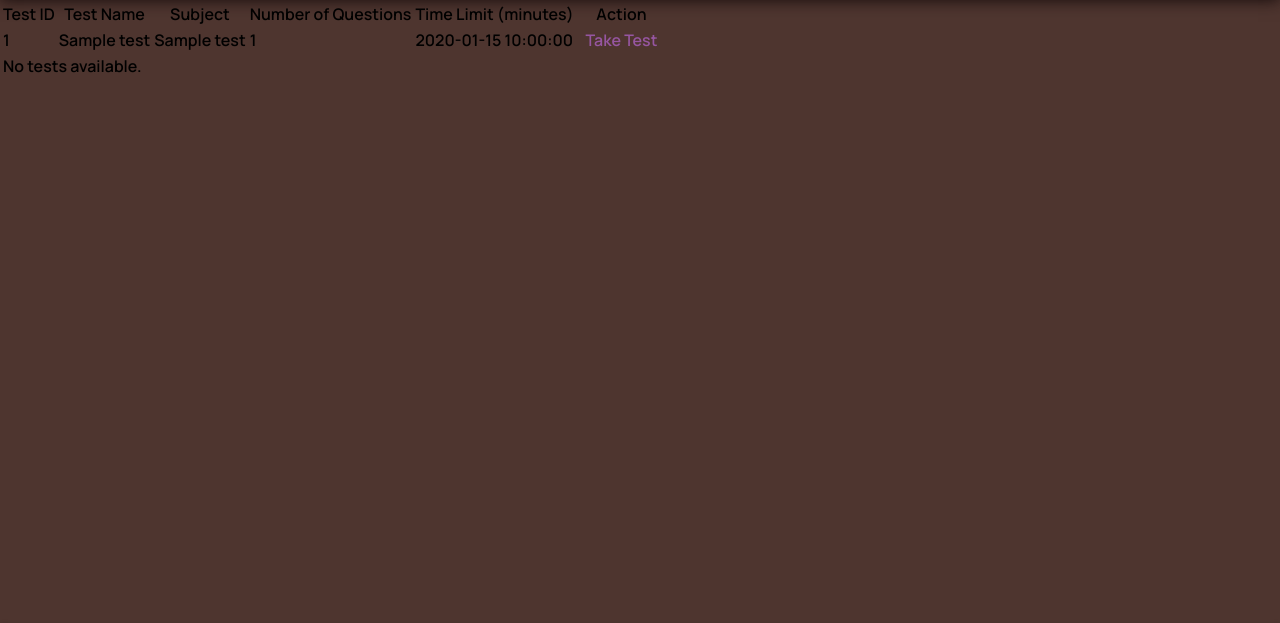
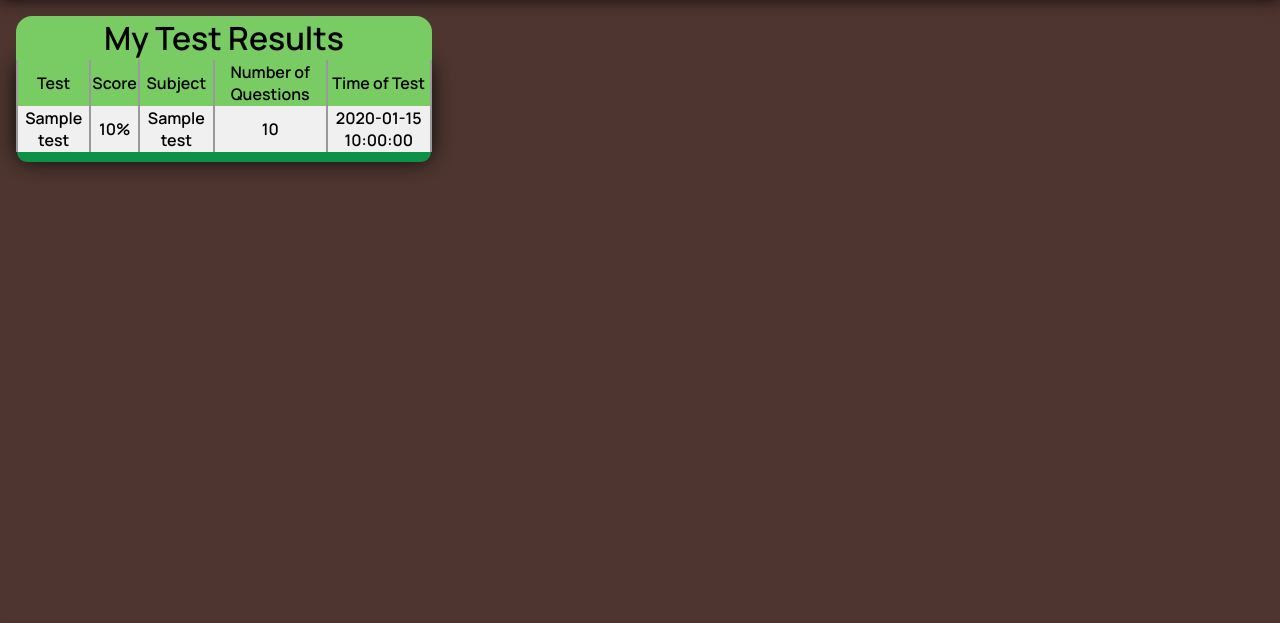
Before and after one commit to rialdcart098/CS50-Week-10, a Flask app: template templates/index.html in a window 1280 px wide. Shown: the part 128-751 px from the top of the page. Run offline with Flask 3, Linux system fonts and the light colour scheme; the template is opened without the code that fills it: most values are stand-ins (such as "Sample title", 1, 10 or a date in 2020).

Commit message:
Created table for tests taken

```diff
--- a/app.py
+++ b/app.py
@@ -19,9 +19,11 @@ Session(app)
 app.register_blueprint(quiz_bp)
 app.register_blueprint(results_bp)
 
+
 @app.teardown_appcontext
 def teardown(exception):
     close_db(exception)
+
 
 @app.after_request
 def after_request(response):
@@ -31,16 +33,22 @@ def after_request(response):
     response.headers["Pragma"] = "no-cache"
     return response
 
+
 @app.route("/logout")
 @login_required
 def logout():
     session.clear()
     return redirect("/login")
 
+
 @app.route("/")
-@login_required #Work on this once you get home
+@login_required  # Work on this once you get home
 def index():
-    return render_template("index.html", page="Home")
+    db = get_db()
+    tests = db.execute("SELECT * FROM tests WHERE user_id = ? ORDER BY test_date DESC", (session['id'],))
+    db.commit()
+    return render_template("index.html", tests=tests)
+
 
 @app.route("/login", methods=["GET", "POST"])
 def login():
@@ -53,19 +61,20 @@ def login():
         password = request.form["password"]
         if not user_data(username):
             return render_template("login.html",
-                page="login",
-                error=Markup(
-                    f'User {escape(username)} does not exist. '
-                    f'<a href="{url_for("signup")}" style="color:#ff0000; text-decoration:none;">register here.</a>'
-                ))
+                                   page="login",
+                                   error=Markup(
+                                       f'User {escape(username)} does not exist. '
+                                       f'<a href="{url_for("signup")}" style="color:#ff0000; text-decoration:none;">register here.</a>'
+                                   ))
         userData = user_data(username)
         if not check_password_hash(userData["password"], password):
             return render_template("login.html",
-                page="login",
-                error=Markup('Wrong username/password. Try again.'))
+                                   page="login",
+                                   error=Markup('Wrong username/password. Try again.'))
         session["id"] = userData["id"]
         return redirect("/")
     return render_template("login.html")
+
 
 @app.route("/signup", methods=["GET", "POST"])
 def signup():
@@ -75,7 +84,7 @@ def signup():
         ERRORS = {
             1: "username is missing",
             2: Markup(f'User {escape(request.form["username"])} already exists. '
-                f'<a href="{url_for("login")}">log in here</a>" if this is you.'),
+                      f'<a href="{url_for("login")}">log in here</a>" if this is you.'),
             3: "username too long/short (3 < username < 20)",
             4: "username can't have symbols.",
 
@@ -97,26 +106,27 @@ def signup():
 
         if valid_username(request.form["username"]) is not True:
             return render_template("signup.html",
-                page="Sign Up",
-                error=ERRORS[valid_username(request.form["username"])])
+                                   page="Sign Up",
+                                   error=ERRORS[valid_username(request.form["username"])])
 
         try:
             birth = datetime.strptime(request.form["birth"], "%Y-%m-%d").date()
         except ValueError:
             return render_template('signup.html',
-                page="signup",
-                error=Markup(
-                    f'Birth date {escape(request.form["birth"])} is not valid. '
-                ))
+                                   page="signup",
+                                   error=Markup(
+                                       f'Birth date {escape(request.form["birth"])} is not valid. '
+                                   ))
         if valid_password(request.form["password"], request.form["confirm_password"]) is not True:
             return render_template('signup.html',
-                page="signup",
-                error=ERRORS[valid_password(request.form["password"], request.form["confirm_password"])])
+                                   page="signup",
+                                   error=ERRORS[
+                                       valid_password(request.form["password"], request.form["confirm_password"])])
 
         db = get_db()
         user_id = db.execute("INSERT INTO users (username, password, birth) VALUES (?, ?, ?)",
-            (request.form["username"], generate_password_hash(request.form["password"]), birth)
-            ).lastrowid
+                             (request.form["username"], generate_password_hash(request.form["password"]), birth)
+                             ).lastrowid
         db.commit()
 
         session["id"] = user_id
@@ -124,5 +134,6 @@ def signup():
 
     return render_template("signup.html", page="signup")
 
+
 if __name__ == "__main__":
     app.run(debug=True)
--- a/schema.sql
+++ b/schema.sql
@@ -26,7 +26,10 @@ CREATE TABLE tests (
     score INTEGER,
     test_date TIMESTAMP DEFAULT CURRENT_TIMESTAMP,
     subject_id TEXT NOT NULL,
+    subject_name TEXT NOT NULL,
+    question_amount INTEGER NOT NULL,
     FOREIGN KEY (user_id) REFERENCES users(id),
+    FOREIGN KEY (subject_name) REFERENCES subjects(subject),
     FOREIGN KEY (subject_id) REFERENCES subjects(id)
 );
 CREATE TABLE user_progress (
--- a/static/style.css
+++ b/static/style.css
@@ -433,10 +433,6 @@ button[class="quiz-button"]:hover {
     font-family: "Manrope", sans-serif;
     color: #ff8a77;
 }
-
-
-
-
 #res-body {
     font-optical-sizing: auto;
     font-style: normal;
@@ -497,3 +493,46 @@ button[class="quiz-button"]:hover {
     word-break: break-word;
     text-align: center;
 }
+.main-shit {
+  display: grid;
+  grid-template-columns: 1fr 1fr 1fr;
+    grid-template-rows: 5fr 2fr;
+  height: calc(100vh - 4rem - 3rem - 4rem);
+  padding: 1rem;
+  box-sizing: border-box;
+  overflow: hidden;
+}
+table {
+    border: none;
+    border-collapse: collapse;
+    border-radius: 1rem;
+    box-shadow: 0 0 20px #0c0d0c;
+}
+caption {
+    background-color: #79cb63;
+    border: none;
+    border-top-right-radius: 1rem;
+    border-top-left-radius: 1rem;
+    font-size: 2rem;
+}
+thead {
+    background-color: #79cb63;
+}
+td, th {
+    border-left: 2px solid #999;
+  border-right: 2px solid #999;
+    text-align: center;
+}
+.odd {
+    background-color: #ccc;
+}
+.even {
+    background-color: #f0f0f0;
+}
+tfoot td {
+    border: none;
+    border-bottom-right-radius: 1rem;
+    border-bottom-left-radius: 1rem;
+    background-color: #0f9048;
+    height: .5rem;
+}
--- a/templates/index.html
+++ b/templates/index.html
@@ -2,34 +2,42 @@
 
 {% block content %}
 <body class="main-body">
-<div class="test-table">
-    <table>
+<div class="main-shit">
+    <div class="info" id="tst-container">
+        <table id="test-table">
+            <caption>My Test Results</caption>
             <thead>
                 <tr>
-                <th>Test ID</th>
-                <th>Test Name</th>
+                    <th>Test</th>
+                    <th>Score</th>
                     <th>Subject</th>
                     <th>Number of Questions</th>
-                <th>Time Limit (minutes)</th>
-                <th>Action</th>
+                    <th>Time of Test</th>
                 </tr>
+            </thead>
+            <tbody>
                 {% for test in tests %}
+                    <tr class="{% if loop.index0 % 2 == 0 %}even{% else %}odd{% endif %}">
+                        <td>{{ test.test }}</td>
+                        <td>{{ test.score }}%</td>
+                        <td>{{ test.subject_name }}</td>
+                        <td>{{ test.question_amount }}</td>
+                        <td>{{ test.test_date }}</td>
+
+                    </tr>
+                {% else %}
                     <tr>
-                <td>{{ test.id }}</td>
-                <td>{{ test.name }}</td>
-                <td>{{ test.subject }}</td>
-                <td>{{ test.num_questions }}</td>
-                <td>{{ test.time_limit }}</td>
-                <td><a href="/take_test/{{ test.id }}">Take Test</a></td>
+                        <td colspan="7" class="even">No tests taken yet.</td>
                     </tr>
                 {% endfor %}
-        </thead>
-        <tbody>
+            </tbody>
+            <tfoot>
                 <tr>
-            <td colspan="6">No tests available.</td>
+                    <td colspan="7"></td>
                 </tr>
-        </tbody>
+            </tfoot>
         </table>
+    </div>
 </div>
 </body>
 
```
Also changed, not shown: routes/results.py (+8 -2 lines). Lines whose indentation alone changed are shown as unchanged.
